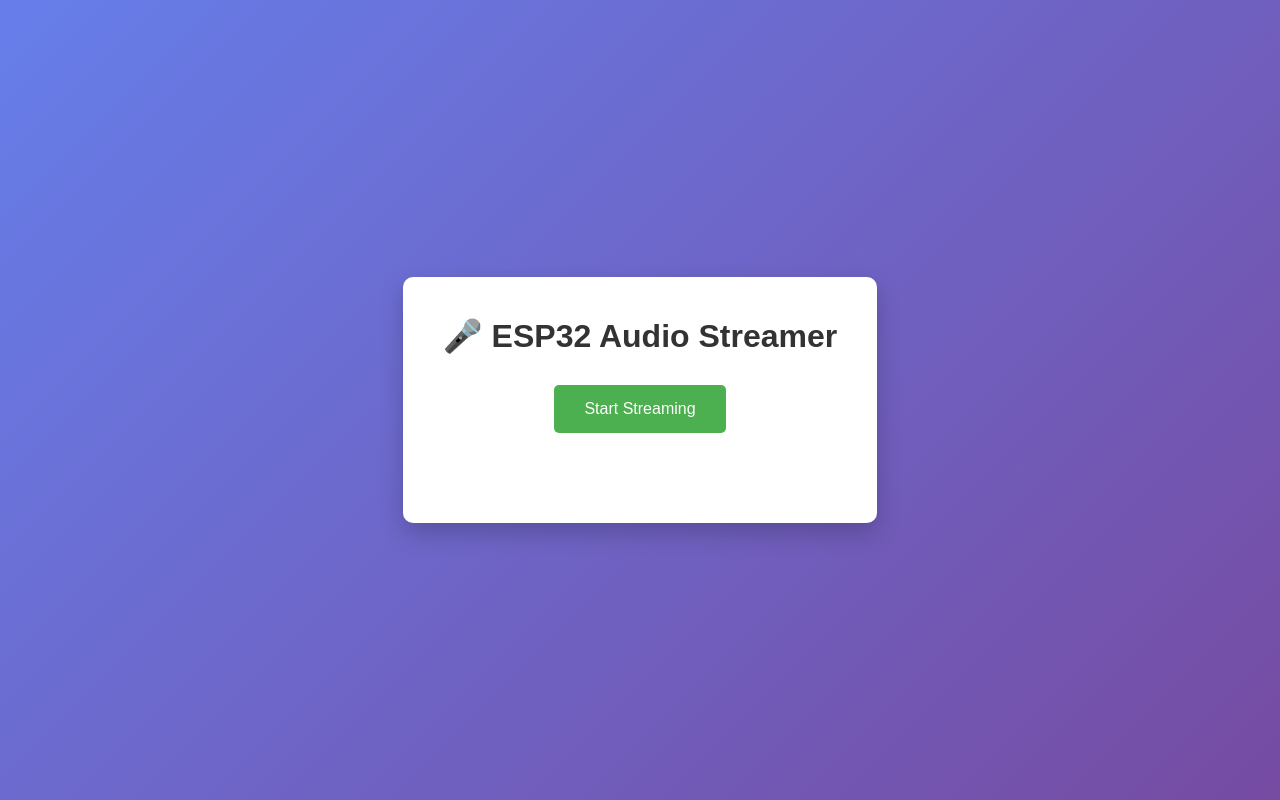
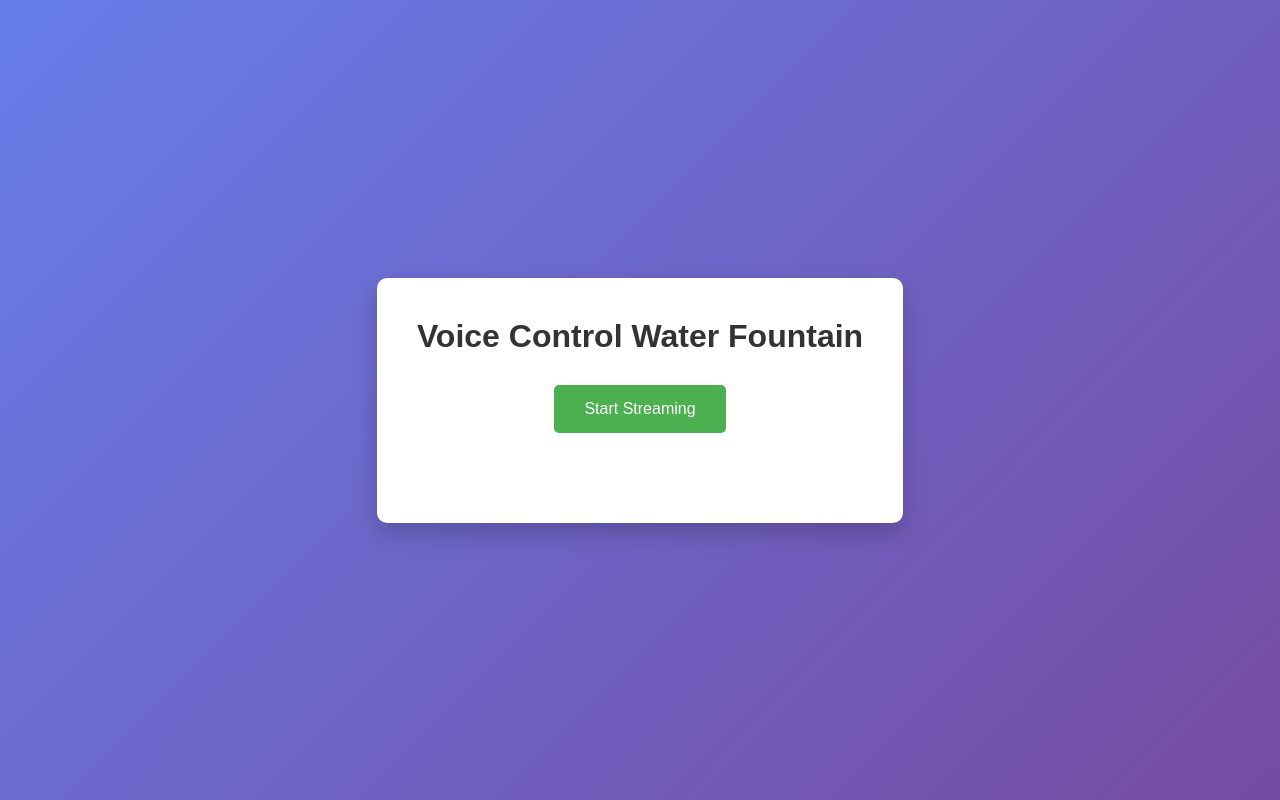
Before and after one commit to Shaith-Ahamed/voice_05_12, a website: page website/index.html in a window 1280 px wide. Drawn offline with Linux system fonts and the light colour scheme.

Commit message:
name Changed

```diff
--- a/website/index.html
+++ b/website/index.html
@@ -76,7 +76,7 @@
 </head>
 <body>
   <div class="container">
-    <h1>🎤 ESP32 Audio Streamer</h1>
+    <h1>Voice Control Water Fountain</h1>
     <button id="startBtn">Start Streaming</button>
     <button id="stopBtn">Stop Streaming</button>
     <div id="status"></div>
```
